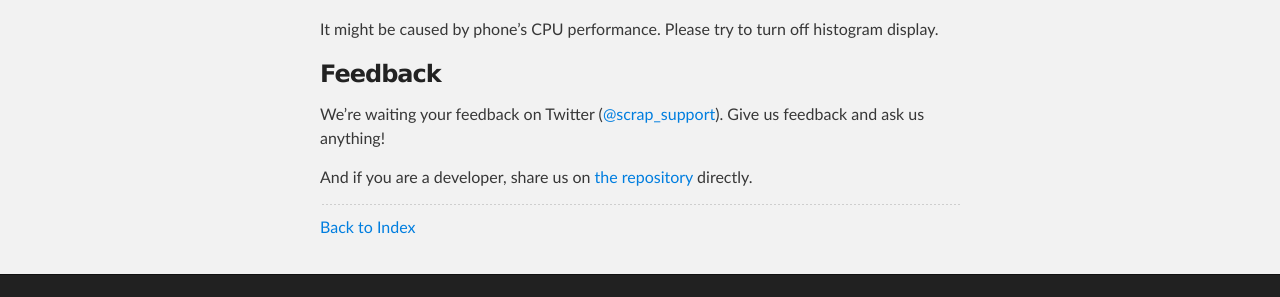
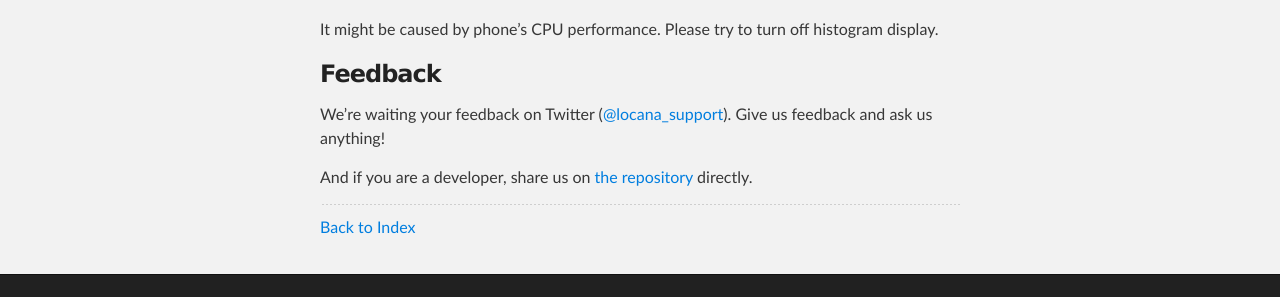
Before and after one commit to locana/locana.github.io, a Jekyll site: the page built from scrap_faq.md, in a window 1280 px wide. Shown: the part 1863-2160 px from the top of the page. Built offline with Jekyll 4.4.1, drawn with Linux system fonts in a browser that asks for light colours.

Commit message:
update support acccount

```diff
--- a/scrap_faq.md
+++ b/scrap_faq.md
@@ -65,7 +65,7 @@ It might be caused by phone's CPU performance.
 Please try to turn off histogram display.
 
 ### Feedback
-We're waiting your feedback on Twitter ([@scrap_support](https://twitter.com/scrap_support)).
+We're waiting your feedback on Twitter ([@locana_support](https://twitter.com/locana_support)).
 Give us feedback and ask us anything!
 
 And if you are a developer, share us on [the repository](https://github.com/locana/wppmm) directly.
```
Also changed, not shown: locana_faq.md (+1 -1 lines), 2 other files.
